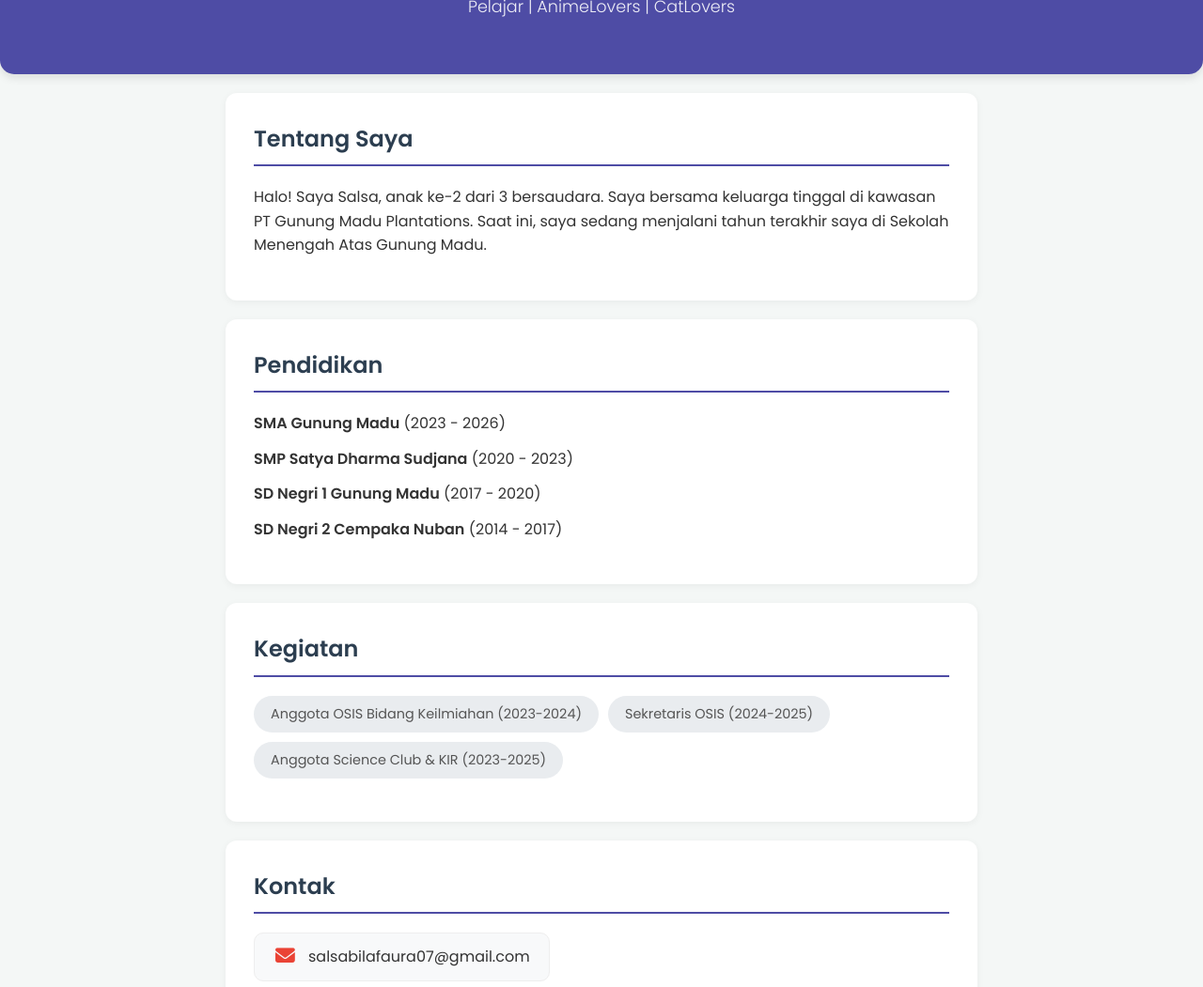
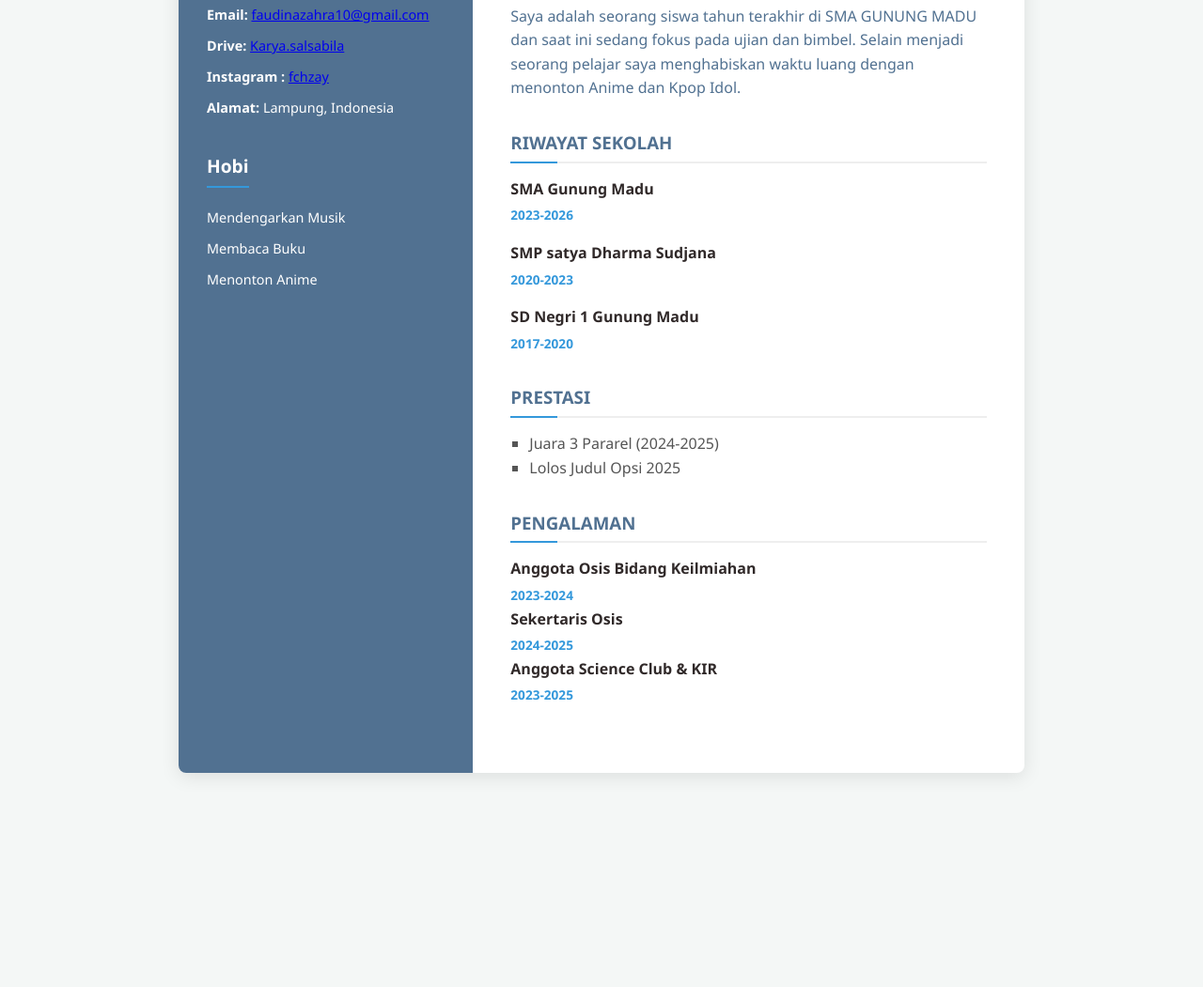
Before and after one commit to sabillaf/cv2026, a plain HTML site: page index.html in a window 1280 px wide. Shown: the part 291-1342 px from the top of the page at 94% size. After the commit the page ends 1134 px from the top, so only its background shows below. Drawn offline with Linux system fonts and the light colour scheme.

Commit message:
Update index.html
update CV 13 januari

```diff
--- a/index.html
+++ b/index.html
@@ -3,224 +3,232 @@
 <head>
     <meta charset="UTF-8">
     <meta name="viewport" content="width=device-width, initial-scale=1.0">
-    <title>Biografi Diri | Salsabila Faudina Zahra</title>
-
-    <link rel="stylesheet" href="https://cdnjs.cloudflare.com/ajax/libs/font-awesome/6.4.2/css/all.min.css">
-
-    <link href="https://fonts.googleapis.com/css2?family=Poppins:wght@300;400;600&display=swap" rel="stylesheet">
-
+    <title>Curriculum Vitae Modern</title>
     <style>
-        /* CSS STYLING */
-        body {
-            font-family: 'Poppins', sans-serif;
-            line-height: 1.6;
+        /* CSS Reset & Variabel */
+        * {
             margin: 0;
             padding: 0;
-            background-color: #f4f7f6;
-            color: #333;
+            box-sizing: border-box;
+            font-family: 'Segoe UI', Tahoma, Geneva, Verdana, sans-serif;
+        }
+
+        :root {
+            --primary-color: #517191;
+            --accent-color: #3498db;
+            --text-gray: #555;
+            --bg-light: #f4f7f6;
+        }
+
+        body {
+            background-color: var(--bg-light);
+            color: var(--primary-color);
+            line-height: 1.6;
+            padding: 20px;
         }
 
         .container {
-            max-width: 800px;
-            margin: 20px auto;
-            padding: 0 20px;
+            max-width: 900px;
+            margin: 0 auto;
+            background: #fff;
+            box-shadow: 0 4px 20px rgba(0,0,0,0.1);
+            border-radius: 8px;
+            overflow: hidden;
+            display: flex;
+            flex-wrap: wrap;
         }
 
-        /* Header */
-        .profile-header {
-            background-color: #4e4ca5;
-            color: #fff;
-            text-align: center;
-            padding: 40px 20px;
-            border-bottom-left-radius: 15px;
-            border-bottom-right-radius: 15px;
-            box-shadow: 0 4px 10px rgba(0, 0, 0, 0.1);
+        /* Sidebar / Bagian Kiri */
+        .sidebar {
+            flex: 1;
+            min-width: 300px;
+            background-color: var(--primary-color);
+            color: white;
+            padding: 40px 30px;
         }
 
-        .profile-picture {
+        .profile-img {
             width: 150px;
             height: 150px;
+            background: #ddd;
             border-radius: 50%;
-            border: 5px solid #fff;
+            margin-bottom: 20px;
+            border: 4px solid var(--accent-color);
             object-fit: cover;
-            box-shadow: 0 0 15px rgba(0, 0, 0, 0.2);
+        }
+
+        .sidebar h2 {
+            margin-bottom: 20px;
+            border-bottom: 2px solid var(--accent-color);
+            display: inline-block;
+            padding-bottom: 5px;
+            font-size: 1.2rem;
+        }
+
+        .contact-info p {
+            margin-bottom: 10px;
+            font-size: 0.9rem;
+        }
+
+        /* Konten Utama / Bagian Kanan */
+        .main-content {
+            flex: 2;
+            min-width: 400px;
+            padding: 40px;
+        }
+
+        header {
+            margin-bottom: 30px;
+        }
+
+        header h1 {
+            font-size: 2.5rem;
+            color: var(--primary-color);
+            text-transform: uppercase;
+        }
+
+        header p {
+            color: var(--accent-color);
+            font-weight: bold;
+            letter-spacing: 2px;
+        }
+
+        section {
+            margin-bottom: 30px;
+        }
+
+        h3 {
+            border-bottom: 2px solid #eee;
+            padding-bottom: 5px;
+            margin-bottom: 15px;
+            color: var(--primary-color);
+            position: relative;
+        }
+
+        h3::after {
+            content: '';
+            position: absolute;
+            bottom: -2px;
+            left: 0;
+            width: 50px;
+            height: 2px;
+            background-color: var(--accent-color);
+        }
+
+        .item {
             margin-bottom: 15px;
         }
 
-        .profile-header h1 {
-            margin: 0;
-            font-size: 2.2em;
+        .item h4 {
+            margin-bottom: 2px;
+            color: #302929;
+        }
+
+        .item span {
+            font-size: 0.85rem;
+            color: var(--accent-color);
             font-weight: 600;
         }
 
-        .tagline {
-            font-size: 1.1em;
-            font-weight: 300;
-            opacity: 0.9;
-            margin-top: 5px;
+        .item p {
+            font-size: 0.95rem;
+            color: var(--text-gray);
         }
 
-        /* Bagian Biografi */
-        .bio-section {
-            background-color: #fff;
-            padding: 30px;
-            margin-bottom: 20px;
-            border-radius: 12px;
-            box-shadow: 0 2px 8px rgba(0, 0, 0, 0.05);
+        /* List Prestasi */
+        .achievements ul {
+            list-style-type: square;
+            margin-left: 20px;
+            color: var(--text-gray);
         }
 
-        .bio-section h2 {
-            color: #2c3e50;
-            border-bottom: 2px solid #4e4ca5;
-            padding-bottom: 8px;
-            margin-top: 0;
-            font-size: 1.5em;
-        }
-
-        .bio-section ul {
-            list-style-type: none;
-            padding: 0;
-        }
-
-        .bio-section li {
-            margin-bottom: 12px;
-        }
-
-        /* Styling List Kegiatan (Pills) */
-        .skills-list {
-            display: flex;
-            flex-wrap: wrap;
-            gap: 10px;
-        }
-
-        .skills-list li {
-            background-color: #e9ecef;
-            padding: 8px 18px;
-            border-radius: 25px;
-            font-size: 0.9em;
-            color: #555;
-            transition: all 0.3s ease;
-            margin-bottom: 0;
-        }
-
-        .skills-list li:hover {
-            background-color: #4e4ca5;
-            color: #fff;
-            transform: translateY(-3px);
-        }
-
-        /* CSS KHUSUS KONTAK & IKON */
-        .contact-container {
-            display: flex;
-            flex-direction: column;
-            gap: 12px;
-            margin-top: 15px;
-        }
-
-        .contact-item {
-            display: flex;
-            align-items: center;
-            gap: 12px;
-            text-decoration: none;
-            color: #333;
-            background-color: #f8f9fa;
-            padding: 12px 20px;
-            border-radius: 10px;
-            transition: all 0.3s ease;
-            width: fit-content;
-            border: 1px solid #eee;
-            font-weight: 400;
-        }
-
-        .contact-item i {
-            font-size: 1.3em;
-            width: 25px;
-            text-align: center;
-        }
-
-        /* Warna Ikon Asli */
-        .fa-envelope { color: #ea4335; }
-        .fa-instagram { color: #E1306C; }
-        .fa-google-drive { color: #34A853; }
-
-        .contact-item:hover {
-            background-color: #4e4ca5;
-            color: #fff;
-            transform: translateX(10px);
-            border-color: #4e4ca5;
-        }
-
-        .contact-item:hover i {
-            color: #fff; /* Ikon jadi putih saat hover */
-        }
-
-        /* Footer */
-        footer {
-            text-align: center;
-            padding: 30px;
-            color: #888;
-            font-size: 0.9em;
+        @media (max-width: 768px) {
+            .container {
+                flex-direction: column;
+            }
+            .sidebar {
+                min-width: 100%;
+            }
         }
     </style>
 </head>
 <body>
 
-    <header class="profile-header">
-        <div class="profile-picture-container">
-            <img src="ca.jpg" alt="Foto Profil Salsa" class="profile-picture">
+<div class="container">
+    <aside class="sidebar">
+        <div class="profile-section">
+            <div style="text-align: center;">
+                <img src="ca.jpg" alt="Foto Profil" class="profile-img">
+            </div>
+
+            <h2>CONTACT</h2>
+            <div class="contact-info">
+                <p><strong>Email:</strong> <a href="mailto:faudinazahra10@gmail.com" target="_blank">faudinazahra10@gmail.com</a></p>
+                <p><strong>Drive: </strong><a href="https://drive.google.com/drive/u/2/my-drive" target="_blank"> Karya.salsabila </a> <br></p>
+                <p><strong>Instagram : </strong> <a href="https://www.instagram.com/fchzay" target=_blank">fchzay</a>
+                <p> <strong>Alamat:</strong> Lampung, Indonesia</p>
+            </p>
+            </div>
+
+            <br>
+
+            <h2>Hobi</h2>
+            <div class="contact-info">
+                <p>Mendengarkan Musik</p>
+                <p>Membaca Buku</p>
+                <p>Menonton Anime</p>
+            </div>
         </div>
-        <h1>Salsabila Faudina Zahra</h1>
-        <p class="tagline">Pelajar | AnimeLovers | CatLovers</p>
-    </header>
+    </aside>
 
-    <main class="container">
-        <section class="bio-section">
-            <h2>Tentang Saya</h2>
-            <p>
-                Halo! Saya Salsa, anak ke-2 dari 3 bersaudara. Saya bersama keluarga tinggal di kawasan PT Gunung Madu Plantations. Saat ini, saya sedang menjalani tahun terakhir saya di Sekolah Menengah Atas Gunung Madu.
-            </p>
+    <main class="main-content">
+        <header>
+            <h1>Salsabila Faudina Zahra</h1>
+            <p>STUDENT / AnimeLovers / CatLovers</p>
+        </header>
+
+        <section class="about">
+            <h3>DESKRIPSI DIRI</h3>
+            <p>Saya adalah seorang siswa tahun terakhir di SMA GUNUNG MADU dan saat ini sedang fokus pada ujian dan bimbel. Selain menjadi seorang pelajar saya menghabiskan waktu luang dengan menonton Anime dan Kpop Idol.</p>
         </section>
 
-        <section class="bio-section">
-            <h2>Pendidikan</h2>
+        <section class="education">
+            <h3>RIWAYAT SEKOLAH</h3>
+            <div class="item">
+                <h4>SMA Gunung Madu</h4>
+                <span>2023-2026</span>
+            </div>
+            <div class="item">
+                <h4>SMP satya Dharma Sudjana</h4>
+                <span>2020-2023</span>
+            </div>
+            <div class="item">
+                <h4>SD Negri 1 Gunung Madu</h4>
+                <span>2017-2020</span>
+            </div>
+        </section>
+
+        <section class="achievements">
+            <h3>PRESTASI</h3>
             <ul>
-                <li><strong>SMA Gunung Madu</strong> (2023 - 2026)</li>
-                <li><strong>SMP Satya Dharma Sudjana</strong> (2020 - 2023)</li>
-                <li><strong>SD Negri 1 Gunung Madu</strong> (2017 - 2020)</li>
-               <li><strong>SD Negri 2 Cempaka Nuban</strong> (2014 - 2017)</li>
+                <li>Juara 3 Pararel (2024-2025)</li>
+                <li>Lolos Judul Opsi 2025</li>
             </ul>
         </section>
 
-        <section class="bio-section">
-            <h2>Kegiatan</h2>
-            <ul class="skills-list">
-                <li>Anggota OSIS Bidang Keilmiahan (2023-2024)</li>
-                <li>Sekretaris OSIS (2024-2025)</li>
-                <li>Anggota Science Club & KIR (2023-2025)</li>
-            </ul>
-        </section>
-
-        <section class="bio-section">
-            <h2>Kontak</h2>
-            <div class="contact-container">
-                <a href="mailto:salsabilafaura07@gmail.com" class="contact-item">
-                    <i class="fas fa-envelope"></i> salsabilafaura07@gmail.com
-                </a>
-
-                <a href="https://www.instagram.com/fchzay" target="_blank" class="contact-item">
-                    <i class="fab fa-instagram"></i> @fchzay
-                </a>
-
-                <a href="#" target="_blank" class="contact-item">
-                    <i class="fab fa-google-drive"></i> Drive saya
-                </a>
+        <section class="experience">
+            <h3>PENGALAMAN</h3>
+            <div class="item">
+                <h4>Anggota Osis Bidang Keilmiahan</h4>
+                <span>2023-2024</span>
+                <h4>Sekertaris Osis</h4>
+                <span>2024-2025</span>
+                <h4>Anggota Science Club & KIR</h4>
+                <span>2023-2025</span>
             </div>
         </section>
     </main>
-
-    <footer>
-        <p>&copy; 2025 AcakSukaCiel. Dibuat dengan ❤️</p>
-    </footer>
+</div>
 
 </body>
 </html>
```
